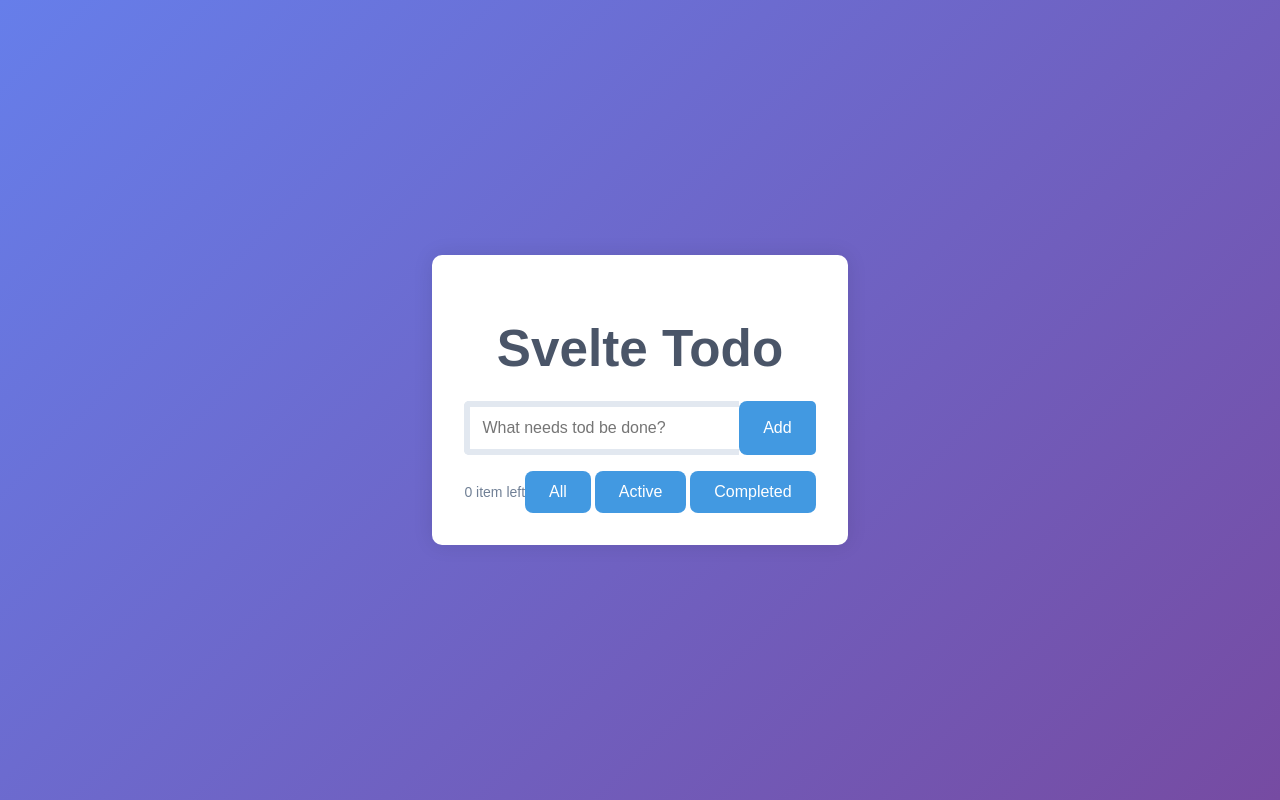
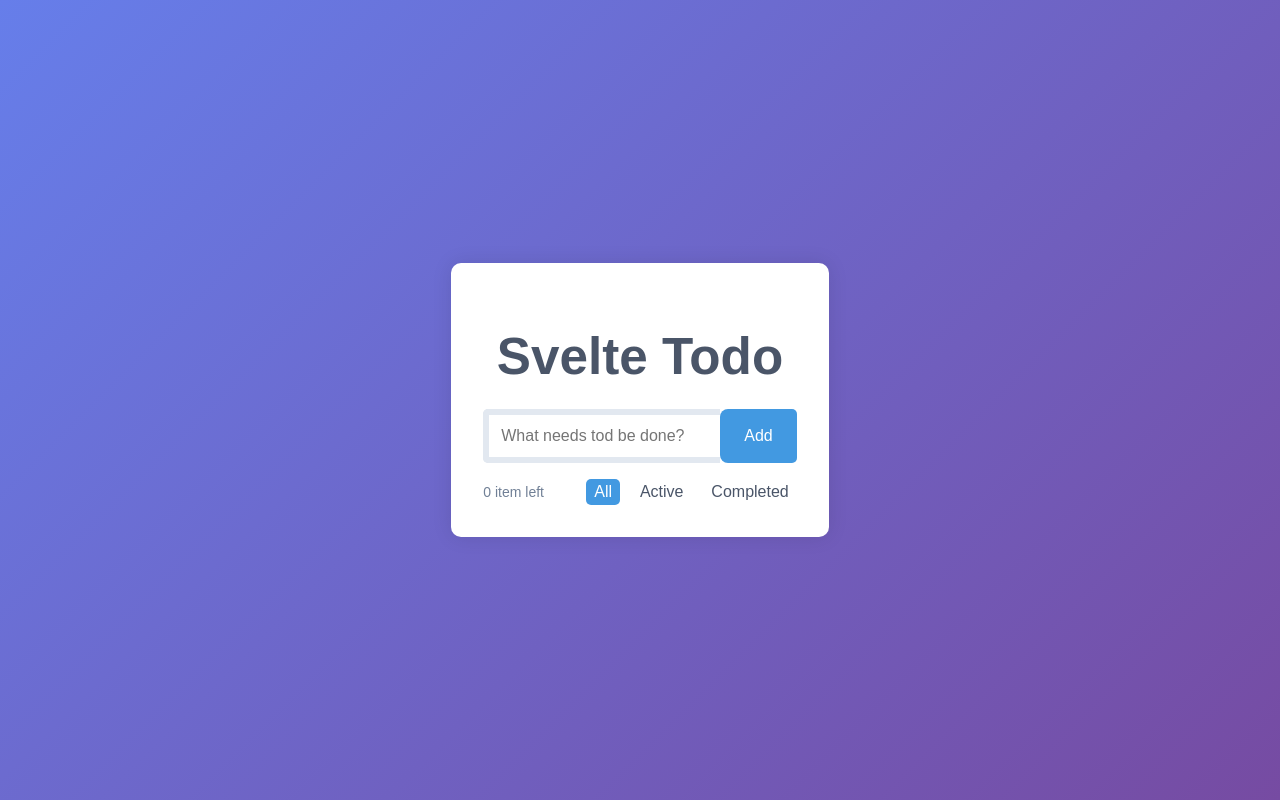
Before and after one commit to Eduardo-J-Morales/Pure-svelte-store-CRUD-TODO-App, a Svelte app: page / in a window 1280 px wide. Built offline with nearby package versions, Linux system fonts and the light colour scheme.

Commit message:
The style for the filters buttons is ready.

```diff
--- a/src/App.svelte
+++ b/src/App.svelte
@@ -221,5 +221,20 @@ li:last-child {
   color: #718096;
 }
 
+.filters button {
+  background: none;
+  border: none;
+  color: #4a5568;
+  cursor: pointer;
+  margin-left: 0.5rem;
+  padding: 0.25rem 0.5rem;
+  border-radius: 5px;
+}
+
+.filters button.active {
+  background-color: #4299e1;
+  color: white;
+
+}
 
 </style>
```
